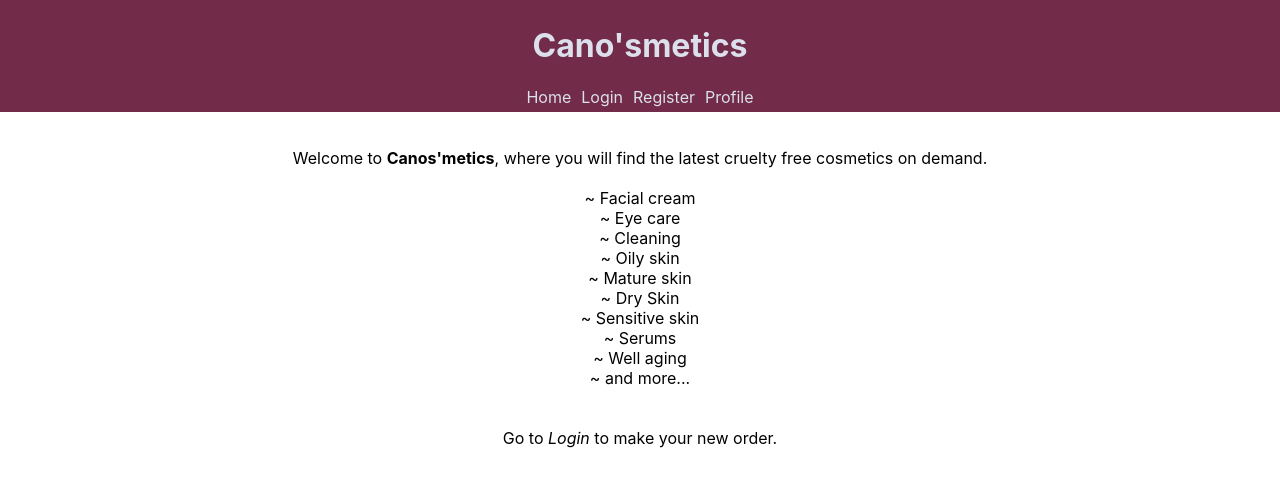
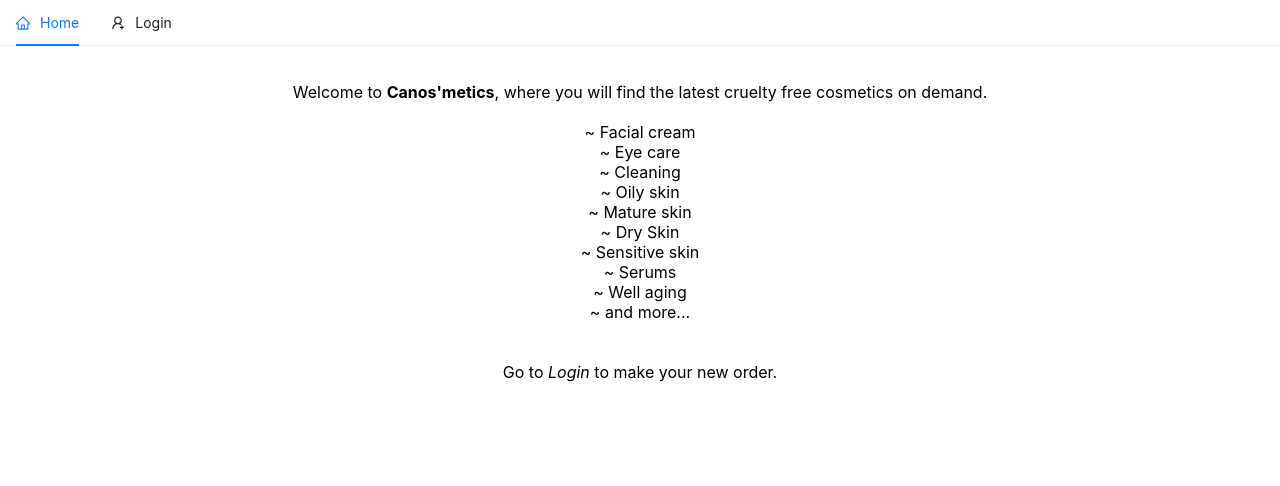
Before and after one commit to sergiokano/React_E-commerce, a React (Create React App) app: page / in a window 1280 px wide. Shown: the top 486 px of the page. Built offline with nearby package versions, Linux system fonts and the light colour scheme.

Commit message:
Logout done

```diff
--- a/package.json
+++ b/package.json
@@ -6,7 +6,7 @@
     "@testing-library/jest-dom": "^5.16.5",
     "@testing-library/react": "^13.4.0",
     "@testing-library/user-event": "^13.5.0",
-    "antd": "^5.0.2",
+    "antd": "^5.0.3",
     "axios": "^1.2.0",
     "react": "^18.2.0",
     "react-dom": "^18.2.0",
--- a/src/components/Header/Header.jsx
+++ b/src/components/Header/Header.jsx
@@ -1,22 +1,38 @@
-import React from "react";
-import { Link } from "react-router-dom";
+import React, { useContext } from "react";
+import { Link, useNavigate } from "react-router-dom";
+import { Menu } from "antd";
+import { HomeOutlined, UserOutlined, UserAddOutlined, LogoutOutlined} from "@ant-design/icons";
 import './Header.scss'
+import { UserContext } from "../../context/UserContext/UserState";
 
 const Header = () => {
+    const {token, logout} = useContext(UserContext)
+    const navigate = useNavigate()
+    const onLogout = ()=>{
+        logout()
+        navigate("/")
+    }
     return (
-        <header>
-            <h1>Cano'smetics</h1>
-            <nav >
-                <div>
-                    <Link to="/">Home</Link>
-                    <Link to="/login">Login</Link>
-                    <Link to="/register">Register</Link>
-                    <Link to="/profile">Profile</Link>
+        <Menu mode="horizontal" defaultSelectedKeys={["home"]}>
+          <Menu.Item key="home" icon={<HomeOutlined />}>
+            <Link to="/">Home</Link>
+          </Menu.Item>
+          {token ? (
+            <>
+              <Menu.Item key="profile" icon={<UserOutlined />}>
+                <Link to="/profile">Profile</Link>
+              </Menu.Item>
+              <Menu.Item key="logout" icon={<LogoutOutlined />} onClick={onLogout}>
+                <Link to="/logout">Logout</Link>
+              </Menu.Item>
+            </>
+          ) : (
+            <Menu.Item key="login" icon={<UserAddOutlined />}>
+              <Link to="/login">Login</Link>
+            </Menu.Item>
+          )}
+        </Menu>
+      );
+    };
 
-                </div>
-            </nav>
-        </header>
-    );
-};
-
-export default Header;
+    export default Header;
--- a/src/context/UserContext/UserReducer.js
+++ b/src/context/UserContext/UserReducer.js
@@ -5,15 +5,20 @@ const users = (state, action) => {
                 ...state,
                 token: action.payload.token
             }
-            case "GET_USER_INFO":
-        return {
-            ...state,
-            user: action.payload,
-        }
+        case "GET_USER_INFO":
+            return {
+                ...state,
+                user: action.payload,
+            }
+        case "LOGOUT":
+            return {
+                ...state,
+                user: null,
+                token: null
+            }
         default:
             return state
     };
 };
 
-
 export default users
--- a/src/context/UserContext/UserState.js
+++ b/src/context/UserContext/UserState.js
@@ -30,16 +30,33 @@ export const UserProvider = ({ children }) => {
         const res = await axios.get(
             API_URL + "/users/getUserInfo",
             {
-                headers:{
+                headers: {
                     authorization: token,
                 }
             }
         )
         dispatch({
             type: "GET_USER_INFO",
-            payload:res.data,
+            payload: res.data,
         })
         return res;
+    }
+
+    const logout = async () => {
+        const token = JSON.parse(localStorage.getItem("token"));
+        const res = await axios.delete(API_URL + "/users/logout",
+         {
+            headers: {
+                authorization: token,
+            }
+        })
+        dispatch({
+            type: "LOGOUT",
+            payload: res.data,
+        })
+        if (res.data) {
+            localStorage.removeItem("token")
+        }
     }
 
     return (
@@ -48,7 +65,8 @@ export const UserProvider = ({ children }) => {
                 token: state.token,
                 user: state.user,
                 login,
-                getUserInfo
+                getUserInfo,
+                logout
             }}>
             {children}
         </UserContext.Provider>
```
Also changed, not shown: src/context/GlobalState.js (deleted, +0 -9 lines), src/context/AppReducer.js (deleted), 1 other file (tests, documents, lock files or other folders).
